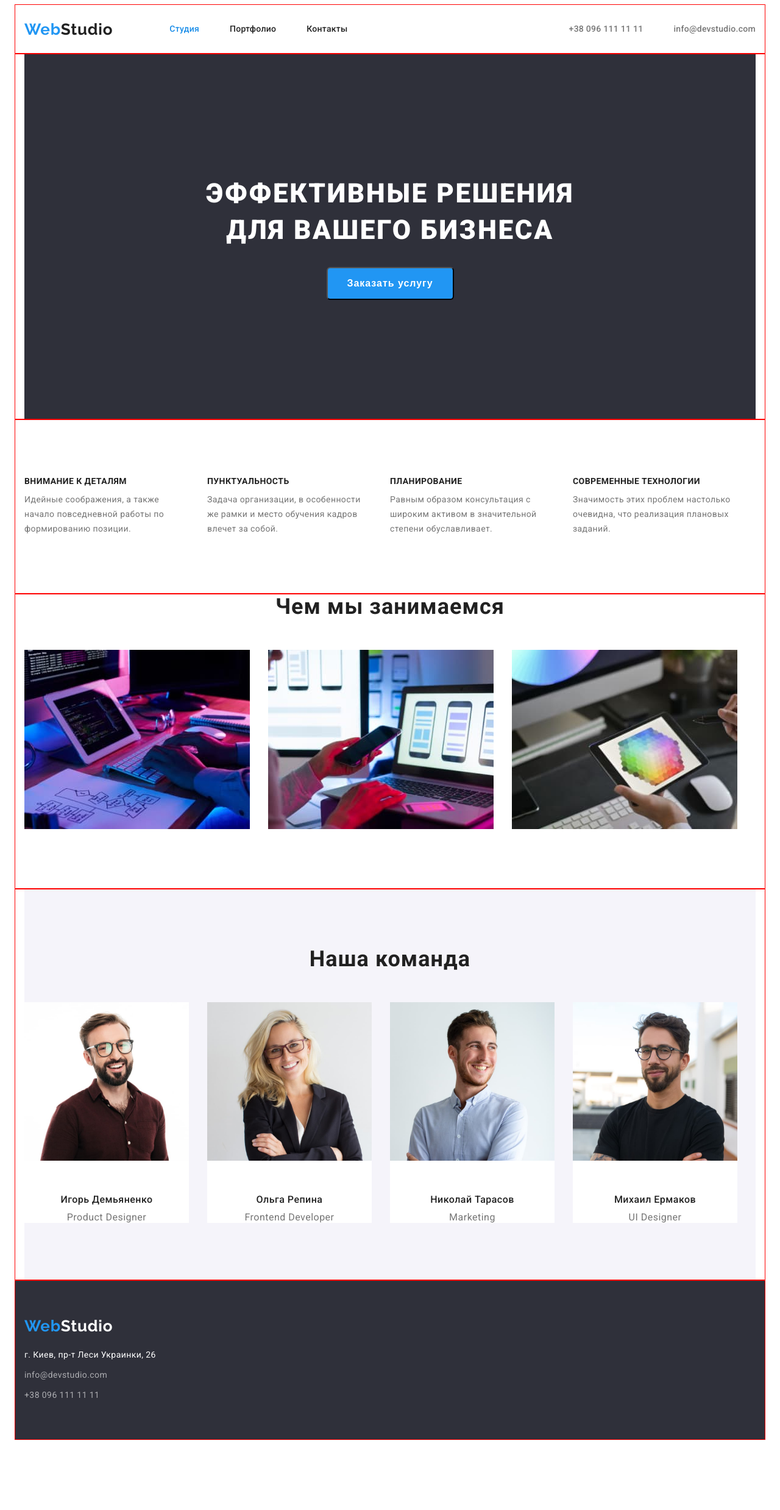
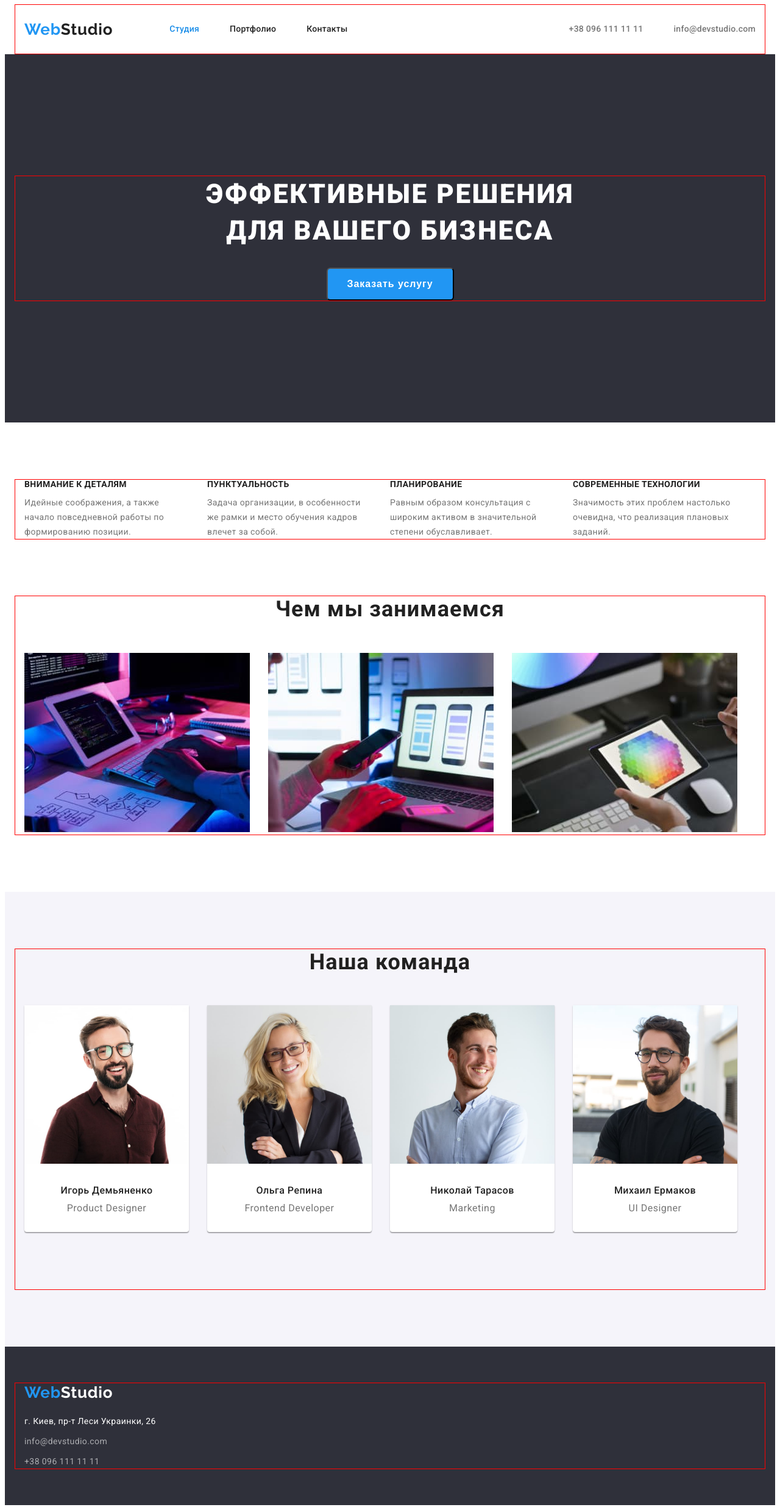
Before and after one commit to AndreyNik2/goit-markup-hw-03, a plain HTML site: page index.html in a window 1280 px wide. Shown: the whole page at 61% size. Before the commit the page ends 2369 px from the top, so only its background shows below. Drawn offline with Linux system fonts and the light colour scheme.

Commit message:
4th fixed

```diff
--- a/index.html
+++ b/index.html
@@ -12,7 +12,7 @@
 </head>
 <body>
     <!-- <header> -->
-    <header>
+    <header class="header">
         <div class="conteiner">
             <nav class="nav">
                 <a class="logo link" lang="en" href="index.html">Web<span class="logo-span">Studio</span></a>
@@ -33,15 +33,15 @@
     <!-- <main> -->
     <main>
         <!-- -------------HERO----------------- -->
+        <section class="hero">
             <div class="conteiner">
-            <section class="hero">
                 <H1 class="hero-title">Эффективные решения <br> для вашего бизнеса</H1>
                 <button class="hero-btn">Заказать услугу</button>
+            </div>
         </section>
-        </div>
         <!-- ----------------EXCELLENCE---------------- -->
+        <section class="section">
             <div class="conteiner">
-            <section class="excellence">
                 <h2 class="visually-hidden">Наши преймущества</h2>
                 <ul class="ex-list">
                     <li class="ex-item">
@@ -61,52 +61,60 @@
                         <p class="ex-text">Значимость этих проблем настолько очевидна, что реализация плановых заданий.</p>
                     </li>
                 </ul>
+            </div>
         </section>
-        </div>
 
         <!-- Чем мы занимаемся -->
+        <section class="section mod">
             <div class="conteiner">
-            <section>
                 <H2 class="jobs-title">Чем мы занимаемся</H2>
                 <ul class="jobs-list">
                     <li class="jobs-list-item"><img src="./images/1.jpg" width="370" alt="frontend development"></li>
                     <li class="jobs-list-item"><img src="./images/2.jpg" width="370" alt="backend development"></li>
                     <li class="jobs-list-item"><img src="./images/3.jpg" width="370" alt="design"></li>
                 </ul>
+            </div>
         </section>
-        </div>
         <!-- Наша команда -->
+        <section class="section team-conteiner">
             <div class="conteiner">
-            <section class="team-conteiner">
                 <H2 class="team-title">Наша команда</H2>
                 <ul class="team-list">
                     <li class="team-item">
                         <img class="team-item-img" src="./images/product-designer.jpg" width="270" alt="Product Designer">
+                        <div class="wrapr">
                             <h3 class="team-item-title">Игорь Демьяненко</h3>
                             <p class="team-item-text">Product Designer</p>
+                        </div>
                     </li>
                     <li class="team-item">
                         <img class="team-item-img" src="./images/frontend-developer.jpg" width="270" alt="Frontend Developer">
+                        <div class="wrapr">
                             <h3 class="team-item-title">Ольга Репина</h3>
                             <p class="team-item-text">Frontend Developer</p>
+                        </div>
                     </li>
                     <li class="team-item">
                         <img class="team-item-img" src="./images/marketing.jpg" width="270" alt="Marketing">
+                        <div class="wrapr">
                             <h3 class="team-item-title">Николай Тарасов</h3>
                             <p class="team-item-text">Marketing</p>
+                        </div>
                     </li>
                     <li class="team-item">
                         <img class="team-item-img" src="./images/ui-designer.jpg" width="270" alt="UI Designer">
+                        <div class="wrapr">
                             <h3 class="team-item-title">Михаил Ермаков</h3>
                             <p class="team-item-text">UI Designer</p>
+                        </div>
                     </li>
                 </ul>
+            </div>
         </section>
-        </div>
     </main>
 
-    <footer>
-        <div class="conteiner conteiner-footer">
+    <footer class="footer">
+        <div class="conteiner">
             <a class="logo link footer-link" lang="en" href="index.html">Web<span class="logo-span-footer">Studio</span></a>
             <address>
                 <ul class="footer-list">
--- a/styles/styles.css
+++ b/styles/styles.css
@@ -16,6 +16,11 @@ ol, ul{
 
 button{
     cursor: pointer;
+}
+
+.section{
+    padding-top: 94px;
+    padding-bottom: 94px;
 }
 
 .conteiner{
@@ -49,6 +54,11 @@ body {
 }
 
 /* Logo */
+
+.header{
+    border-bottom:1px solid #ECECEC ;
+}
+
 .logo{
     font-family: 'Raleway', sans-serif;
     font-weight: 700;
@@ -119,6 +129,8 @@ body {
 }
 
 .contactus-item-link{
+    padding-top: 32px;
+    padding-bottom: 32px;
     color: var(--grey-text-color);
 }
 .contactus-item-link:hover, .contactus-item-link:focus{
@@ -132,19 +144,18 @@ body {
 
 .hero{
     text-align: center;
-    width: 1200px;
-    height: 600px;
     background-color: #2F303A;
+    padding-top: 200px;
+    padding-bottom: 200px;
 }
 
-.hero>.hero-title{
+.hero-title{
     font-weight: 900;
     font-size: 44px;
     line-height: 1.36;
     letter-spacing: 0.06em;
     text-transform: uppercase;
     color: var(--primary-background-color);
-    padding-top: 200px;
     margin-bottom: 30px;
 }
 
@@ -197,7 +208,6 @@ body {
 
 
 .ex-title{
-    padding-top: 94px;
     margin-bottom: 10px;
     font-weight: 700;
     text-transform: uppercase;
@@ -211,15 +221,17 @@ body {
     font-size: 14px;
     line-height: 1.71;
     letter-spacing: 0.03em;
-    margin-bottom:94px;
-
-
-}
+    }
 
 
 
 
 /* -----------------------------Jobs & Team----------------------------*/
+
+.mod{
+    padding-top: 0;
+}
+
 .jobs-title, .team-title{
     text-align: center;
     font-size: 36px;
@@ -234,7 +246,6 @@ body {
 
 .jobs-list{
     display: flex;
-    padding-bottom: 94px;
 }
 
 .jobs-list .jobs-list-item + .jobs-list-item{
@@ -246,7 +257,6 @@ body {
 }
 
 .team-title{
-    padding-top: 94px;
     margin-bottom: 50px;
 }
 
@@ -260,11 +270,16 @@ body {
 }
 
 .team-item{
+    box-shadow: 0px 1px 3px rgba(0, 0, 0, 0.12), 0px 1px 1px rgba(0, 0, 0, 0.14), 0px 2px 1px rgba(0, 0, 0, 0.2);
+    border-radius: 0px 0px 4px 4px;
     background-color: var(--primary-background-color);
 }
 
-.team-item-img{
-    margin-bottom: 50px;
+
+
+.wrapr{
+    padding-top: 30px;
+    padding-bottom: 30px;
 }
 
 
@@ -293,8 +308,10 @@ body {
 
 /* Footer */
 
-.conteiner-footer{
+.footer{
     background-color: #2F303A;
+    padding-top: 60px;
+    padding-bottom: 60px;
 }
 
 .logo-span-footer{
@@ -303,7 +320,6 @@ body {
 
 .footer-link{
     display: inline-block;
-    padding-top: 60px;
     margin-bottom: 20px;
 }
 
@@ -311,9 +327,6 @@ body {
     margin-bottom: 9px;
 }
 
-.footer-item:last-child{
-    padding-bottom: 60px;
-}
 
 .footer-adress{
     font-style: normal;
@@ -339,8 +352,7 @@ body {
 /* --------------------------------Filter--------------------- -*/
 
 .filter{
-    padding-top: 94px;
-    padding-bottom: 50px;
+    margin-bottom: 50px;
 }
 
 .portfolio-filter-list{
@@ -352,6 +364,7 @@ body {
     display: block;
     padding: 6px 22px;
     border-radius: 6px;
+    border: none;
     font-weight: 500;
     font-size: 16px;
     line-height: 1.62;
@@ -375,21 +388,27 @@ body {
     color: var(--primary-background-color);
 }
 
-.portfolio{
-    padding-bottom: 94px;
-}
 
 .portfolio-list{
     display: flex;
     flex-wrap: wrap;
-    margin-left: -30px;
-    margin-bottom: -30px;
 }
 
+
+
 .portfolio-item{
-    flex-basis: calc(100%/3 - 30px);
-    margin-left: 30px;
+    width: calc((100% - 60px)/3);
+    margin-right: 30px;
     margin-bottom: 30px;
+    border: 1px solid #EEEEEE;
+}
+
+.portfolio-item:nth-last-child(-n+3){
+    margin-bottom: 0;
+}
+
+.portfolio-item:nth-child(3n){
+    margin-right: 0;
 }
 /* .portfolio-item{
     margin-bottom: 30px;
@@ -410,9 +429,12 @@ body {
     margin-right: 0;
 } */
 
+.portdolio-text-div{
+    padding: 20px 24px;
+}
+
 .portfolio-img{
     display: block;
-    margin-bottom: 20px;
 }
 
 .portfolio-title{
@@ -424,7 +446,6 @@ body {
 }
 
 .portfolio-text{
-    padding-bottom: 20px;
     font-size: 16px;
     line-height: 1.88;
     letter-spacing: 0.03em;
```
Also changed, not shown: portfolio.html (+25 -8 lines). Lines whose indentation alone changed are shown as unchanged.
